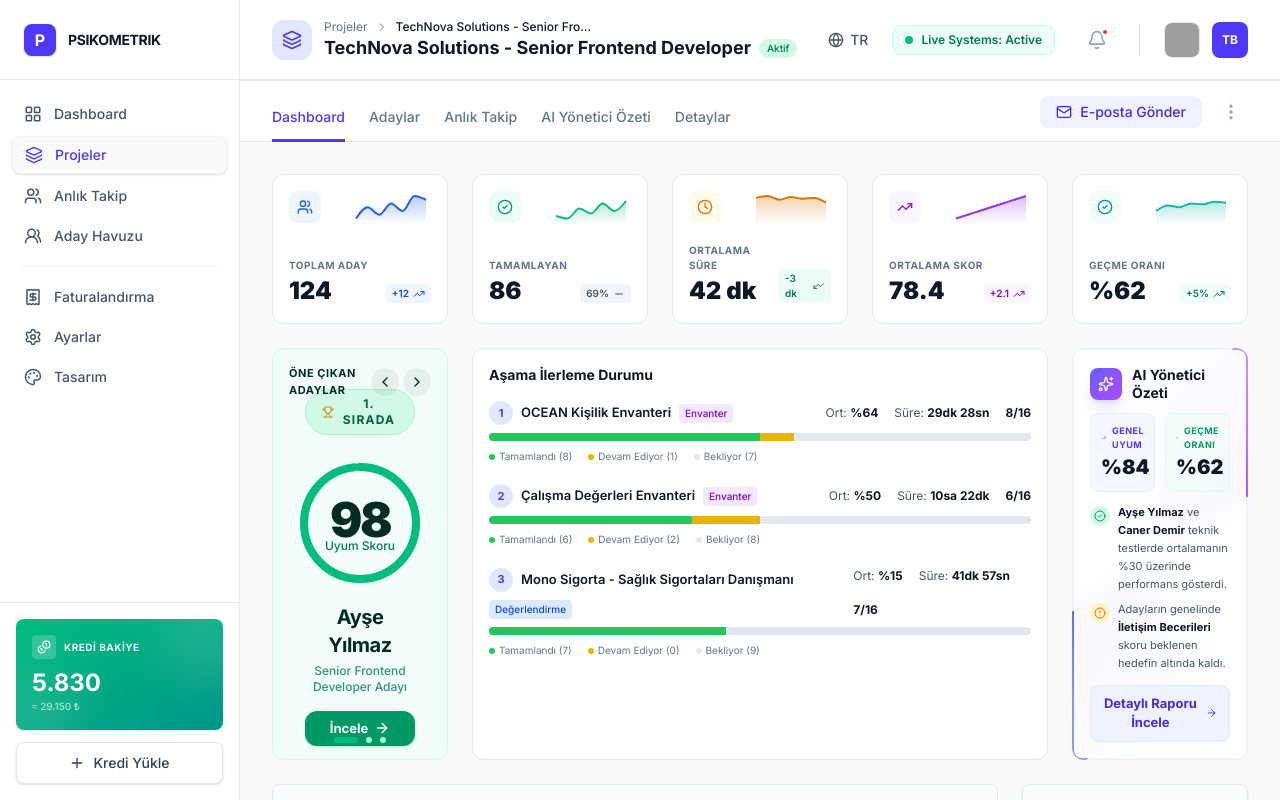
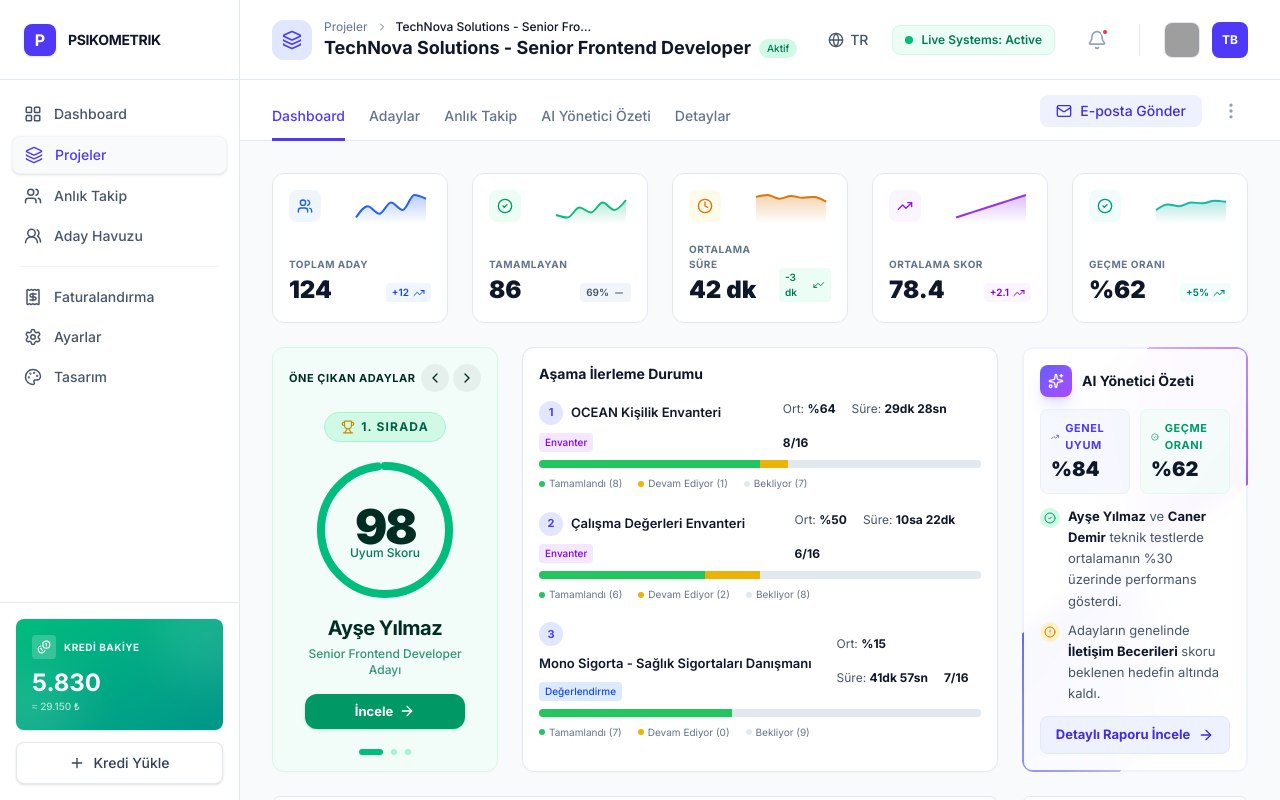
Before and after one commit to bekovisin/talentcooker-hr-dashboard-remix, a Next.js app: page /projects/1 in a window 1280 px wide. Built offline with nearby package versions, Linux system fonts and the light colour scheme; grey boxes are pictures that could not be loaded.

Commit message:
Polish: revert lg breakpoints, fix double border, reduce shadows, enlarge circle, widen cards, AI text +2px

```diff
--- a/components/BottomWidgets.tsx
+++ b/components/BottomWidgets.tsx
@@ -258,8 +258,8 @@ export function BottomWidgets() {
   };
 
   return (
-    <div className="grid grid-cols-1 min-[1200px]:grid-cols-4 gap-4 lg:gap-6">
-      <div className="col-span-1 min-[1200px]:col-span-3 bg-white border border-slate-200 rounded-lg flex flex-col overflow-hidden h-[600px]">
+    <div className="grid grid-cols-1 lg:grid-cols-4 gap-4 lg:gap-6">
+      <div className="col-span-1 lg:col-span-3 bg-white border border-slate-200 rounded-lg flex flex-col overflow-hidden h-[600px]">
         <div className="p-4 border-b border-slate-100 flex flex-col sm:flex-row items-start sm:items-center justify-between gap-4 bg-slate-50/50 shrink-0">
           <div className="flex items-center gap-3">
             <h3 className="text-sm font-bold text-slate-900 uppercase tracking-wider">Aday Havuzu Analizi</h3>
--- a/components/ProjectTracking.tsx
+++ b/components/ProjectTracking.tsx
@@ -73,7 +73,7 @@ export function ProjectTracking() {
         </Link>
       </div>
 
-      <div className="grid grid-cols-1 md:grid-cols-2 min-[1200px]:grid-cols-4 gap-4 lg:gap-6">
+      <div className="grid grid-cols-1 md:grid-cols-2 lg:grid-cols-4 gap-4 lg:gap-6">
         {projects.map((p, i) => {
           let progressColor = "bg-emerald-500";
           if (p.progress < 40) progressColor = "bg-rose-500";
--- a/components/StatsOverview.tsx
+++ b/components/StatsOverview.tsx
@@ -31,7 +31,7 @@ const CustomTooltip = ({ active, payload }: any) => {
 
 export function StatsOverview() {
   return (
-    <div className="grid grid-cols-1 sm:grid-cols-3 min-[1200px]:grid-cols-5 gap-4 lg:gap-6">
+    <div className="grid grid-cols-1 sm:grid-cols-3 lg:grid-cols-5 gap-4 lg:gap-6">
       {/* 1. Kredi Bakiye */}
       <div className="bg-gradient-to-br from-emerald-500 to-teal-600 rounded-lg p-5 cursor-pointer hover:shadow-md transition-all flex flex-col justify-between relative overflow-hidden">
         <div className="absolute top-0 right-0 w-32 h-32 bg-white opacity-10 rounded-full -mr-10 -mt-10 blur-2xl pointer-events-none" />
@@ -112,7 +112,7 @@ export function StatsOverview() {
       </div>
 
       {/* 4. Ort. İşe Alım Süresi — hidden on mobile */}
-      <div className="hidden min-[1200px]:flex bg-white border border-slate-200 rounded-lg p-5 flex-col gap-4 group">
+      <div className="hidden lg:flex bg-white border border-slate-200 rounded-lg p-5 flex-col gap-4 group">
         <div className="flex justify-between items-start">
           <span className="text-xs font-bold text-slate-500 uppercase tracking-wider">Ort. İşe Alım Süresi</span>
           <div className="w-24 h-12">
@@ -142,7 +142,7 @@ export function StatsOverview() {
       </div>
 
       {/* 5. Tamamlanan Envanterler — hidden on mobile */}
-      <div className="hidden min-[1200px]:flex bg-white border border-slate-200 rounded-lg p-5 flex-col gap-4 group">
+      <div className="hidden lg:flex bg-white border border-slate-200 rounded-lg p-5 flex-col gap-4 group">
         <div className="flex justify-between items-start">
           <span className="text-xs font-bold text-slate-500 uppercase tracking-wider">Tamamlanan Envanterler</span>
           <div className="w-24 h-12">
--- a/components/projects/detail/ProjectAISummary.tsx
+++ b/components/projects/detail/ProjectAISummary.tsx
@@ -26,14 +26,14 @@ export function ProjectAISummary({ onReview }: { onReview: () => void }) {
             <div className="bg-indigo-50/50 rounded-lg p-2.5 border border-indigo-100/50">
               <div className="flex items-center gap-1.5 text-indigo-600 mb-0.5">
                 <TrendingUp size={12} />
-                <span className="text-[9px] font-bold uppercase tracking-wider">Genel Uyum</span>
+                <span className="text-[11px] font-bold uppercase tracking-wider">Genel Uyum</span>
               </div>
               <div className="text-xl font-black text-slate-900">%84</div>
             </div>
             <div className="bg-emerald-50/50 rounded-lg p-2.5 border border-emerald-100/50">
               <div className="flex items-center gap-1.5 text-emerald-600 mb-0.5">
                 <CheckCircle2 size={12} />
-                <span className="text-[9px] font-bold uppercase tracking-wider">Geçme Oranı</span>
+                <span className="text-[11px] font-bold uppercase tracking-wider">Geçme Oranı</span>
               </div>
               <div className="text-xl font-black text-slate-900">%62</div>
             </div>
@@ -45,7 +45,7 @@ export function ProjectAISummary({ onReview }: { onReview: () => void }) {
               <div className="mt-0.5 w-5 h-5 rounded-full bg-emerald-100 text-emerald-600 flex items-center justify-center shrink-0">
                 <CheckCircle2 size={12} />
               </div>
-              <p className="text-[11px] text-slate-600 leading-relaxed">
+              <p className="text-[13px] text-slate-600 leading-relaxed">
                 <strong className="text-slate-900">Ayşe Yılmaz</strong> ve <strong className="text-slate-900">Caner Demir</strong> teknik testlerde ortalamanın %30 üzerinde performans gösterdi.
               </p>
             </div>
@@ -53,7 +53,7 @@ export function ProjectAISummary({ onReview }: { onReview: () => void }) {
               <div className="mt-0.5 w-5 h-5 rounded-full bg-amber-100 text-amber-600 flex items-center justify-center shrink-0">
                 <AlertCircle size={12} />
               </div>
-              <p className="text-[11px] text-slate-600 leading-relaxed">
+              <p className="text-[13px] text-slate-600 leading-relaxed">
                 Adayların genelinde <strong className="text-slate-900">İletişim Becerileri</strong> skoru beklenen hedefin altında kaldı.
               </p>
             </div>
--- a/components/projects/detail/ProjectDashboardTab.tsx
+++ b/components/projects/detail/ProjectDashboardTab.tsx
@@ -15,11 +15,11 @@ export function ProjectDashboardTab({ projectId, onTabChange }: { projectId: str
       <ProjectStats />
 
       {/* Middle Row: Leaders, Stage Progress, AI Summary */}
-      <div className="grid grid-cols-1 lg:grid-cols-5 gap-4 lg:gap-6">
+      <div className="grid grid-cols-1 lg:grid-cols-4 gap-4 lg:gap-6">
         <div className="lg:col-span-1">
           <ProjectLeaders />
         </div>
-        <div className="lg:col-span-3">
+        <div className="lg:col-span-2">
           <ProjectStageProgress />
         </div>
         <div className="lg:col-span-1">
--- a/components/projects/detail/ProjectHeader.tsx
+++ b/components/projects/detail/ProjectHeader.tsx
@@ -11,7 +11,7 @@ export function ProjectHeader({ projectId }: { projectId: string }) {
   const [lang, setLang] = useState('TR');
 
   return (
-    <div className="bg-white border-b border-slate-200 shrink-0">
+    <div className="bg-white shrink-0">
       <header className="h-16 lg:h-20 pr-4 pl-16 lg:px-8 flex items-center justify-between border-b border-slate-200">
         <div className="flex items-center gap-3">
           <div className="w-8 h-8 lg:w-10 lg:h-10 rounded-xl bg-indigo-100 text-indigo-600 flex items-center justify-center">
--- a/components/projects/detail/ProjectLeaders.tsx
+++ b/components/projects/detail/ProjectLeaders.tsx
@@ -124,7 +124,7 @@ export function ProjectLeaders() {
   };
 
   const themeClasses = getThemeClasses(currentLeader.colorTheme);
-  const radius = 56;
+  const radius = 64;
   const circumference = 2 * Math.PI * radius;
 
   return (
@@ -149,7 +149,7 @@ export function ProjectLeaders() {
         </div>
       </div>
 
-      <div className="flex-1 relative flex items-center justify-center min-h-[300px]">
+      <div className="flex-1 relative flex items-center justify-center min-h-[280px]">
         <AnimatePresence initial={false} custom={direction} mode="wait">
           <motion.div
             key={currentIndex}
@@ -166,14 +166,14 @@ export function ProjectLeaders() {
               initial={{ y: -10, opacity: 0 }}
               animate={{ y: 0, opacity: 1 }}
               transition={{ delay: 0.2, type: "spring" }}
-              className={`inline-flex items-center gap-1.5 px-4 py-1.5 rounded-full text-xs font-bold tracking-widest uppercase border mb-4 ${themeClasses.badge}`}
+              className={`inline-flex items-center gap-1.5 px-4 py-1.5 rounded-full text-xs font-bold tracking-widest uppercase border mb-2 ${themeClasses.badge}`}
             >
               <Trophy size={14} className="text-yellow-600" />
               1. SIRADA
             </motion.div>
 
             {/* Animated Score Circle */}
-            <div className="relative w-36 h-36 flex items-center justify-center shrink-0 mb-2">
+            <div className="relative w-40 h-40 flex items-center justify-center shrink-0 mb-1">
               <svg className="w-full h-full transform -rotate-90">
                 <circle
                   cx="50%" cy="50%" r={radius}
--- a/components/projects/detail/ProjectLiveTracking.tsx
+++ b/components/projects/detail/ProjectLiveTracking.tsx
@@ -60,19 +60,17 @@ function TrackingItem({ name, time, step, status }: { name: string, time: string
         {[0, 1, 2, 3, 4, 5].map((i) => (
           <div
             key={i}
-            className={`w-3 h-3 rounded-full relative z-10 transition-all duration-500 ${
-              i <= step ? `${activeColor} ring-4 ${activeRing}` : 'bg-slate-200'
-            }`}
+            className={`w-3 h-3 rounded-full relative z-10 transition-all duration-500 ${i <= step ? `${activeColor} ring-4 ${activeRing}` : 'bg-slate-200'
+              }`}
           />
         ))}
       </div>
 
       <div className="mt-4 flex justify-between items-center">
-        <span className={`text-[10px] font-bold uppercase tracking-wider px-2 py-1 rounded-md bg-slate-50 border border-slate-100 ${
-          step === 5 ? 'text-green-600' :
-          step >= 3 ? 'text-emerald-600' :
-          step >= 1 ? 'text-indigo-600' : 'text-slate-500'
-        }`}>
+        <span className={`text-[10px] font-bold uppercase tracking-wider px-2 py-1 rounded-md bg-slate-50 border border-slate-100 ${step === 5 ? 'text-green-600' :
+            step >= 3 ? 'text-emerald-600' :
+              step >= 1 ? 'text-indigo-600' : 'text-slate-500'
+          }`}>
           {status}
         </span>
         <ArrowRight size={14} className="text-slate-300 group-hover:text-indigo-500 transition-colors transform group-hover:translate-x-1" />
@@ -127,7 +125,7 @@ export function ProjectLiveTracking() {
   );
 
   return (
-    <div className="bg-white border border-slate-200 rounded-lg shadow-sm flex flex-col h-full min-h-[500px]">
+    <div className="bg-white border border-slate-200 rounded-lg shadow-[0_1px_3px_rgb(0_0_0/0.02)] flex flex-col h-full min-h-[500px]">
       <div className="p-5 border-b border-slate-100 flex justify-between items-center shrink-0 bg-slate-50/50 rounded-t-lg">
         <div className="flex items-center gap-2">
           <h3 className="text-sm font-bold text-slate-900 uppercase tracking-wider">Anlık Aday Takibi</h3>
--- a/components/projects/new/Step5Preview.tsx
+++ b/components/projects/new/Step5Preview.tsx
@@ -49,7 +49,7 @@ export default function Step5Preview({
         <div className="lg:col-span-2 space-y-6">
 
           {/* Header Card */}
-          <div className="bg-white rounded-xl border border-slate-200 shadow-sm overflow-hidden p-5 sm:p-6">
+          <div className="bg-white rounded-xl border border-slate-200 shadow-[0_1px_3px_rgb(0_0_0/0.02)] overflow-hidden p-5 sm:p-6">
             <div className="flex items-start justify-between mb-5">
               <div>
                 <h1 className="text-lg font-bold text-slate-900 mb-1.5">{projectName}</h1>
@@ -83,7 +83,7 @@ export default function Step5Preview({
           </div>
 
           {/* Inventories Section */}
-          <div className="bg-white rounded-xl border border-slate-200 shadow-sm overflow-hidden">
+          <div className="bg-white rounded-xl border border-slate-200 shadow-[0_1px_3px_rgb(0_0_0/0.02)] overflow-hidden">
             <div className="p-4 border-b border-slate-100 bg-slate-50/50 flex items-center justify-between">
               <h3 className="text-[13px] font-bold text-slate-900 flex items-center gap-2">
                 <List size={14} className="text-indigo-500" />
@@ -129,7 +129,7 @@ export default function Step5Preview({
           </div>
 
           {/* Tests Section */}
-          <div className="bg-white rounded-xl border border-slate-200 shadow-sm overflow-hidden">
+          <div className="bg-white rounded-xl border border-slate-200 shadow-[0_1px_3px_rgb(0_0_0/0.02)] overflow-hidden">
             <div className="p-4 border-b border-slate-100 bg-slate-50/50 flex items-center justify-between">
               <h3 className="text-[13px] font-bold text-slate-900 flex items-center gap-2">
                 <CheckCircle2 size={14} className="text-blue-500" />
@@ -175,7 +175,7 @@ export default function Step5Preview({
 
         {/* Right Column: Settings */}
         <div className="lg:col-span-1">
-          <div className="bg-white rounded-xl border border-slate-200 shadow-sm overflow-hidden sticky top-6">
+          <div className="bg-white rounded-xl border border-slate-200 shadow-[0_1px_3px_rgb(0_0_0/0.02)] overflow-hidden sticky top-6">
             <div className="p-4 border-b border-slate-100 bg-slate-50/50">
               <h3 className="text-[13px] font-bold text-slate-900 flex items-center gap-2">
                 <Settings2 size={14} className="text-slate-500" />
```
